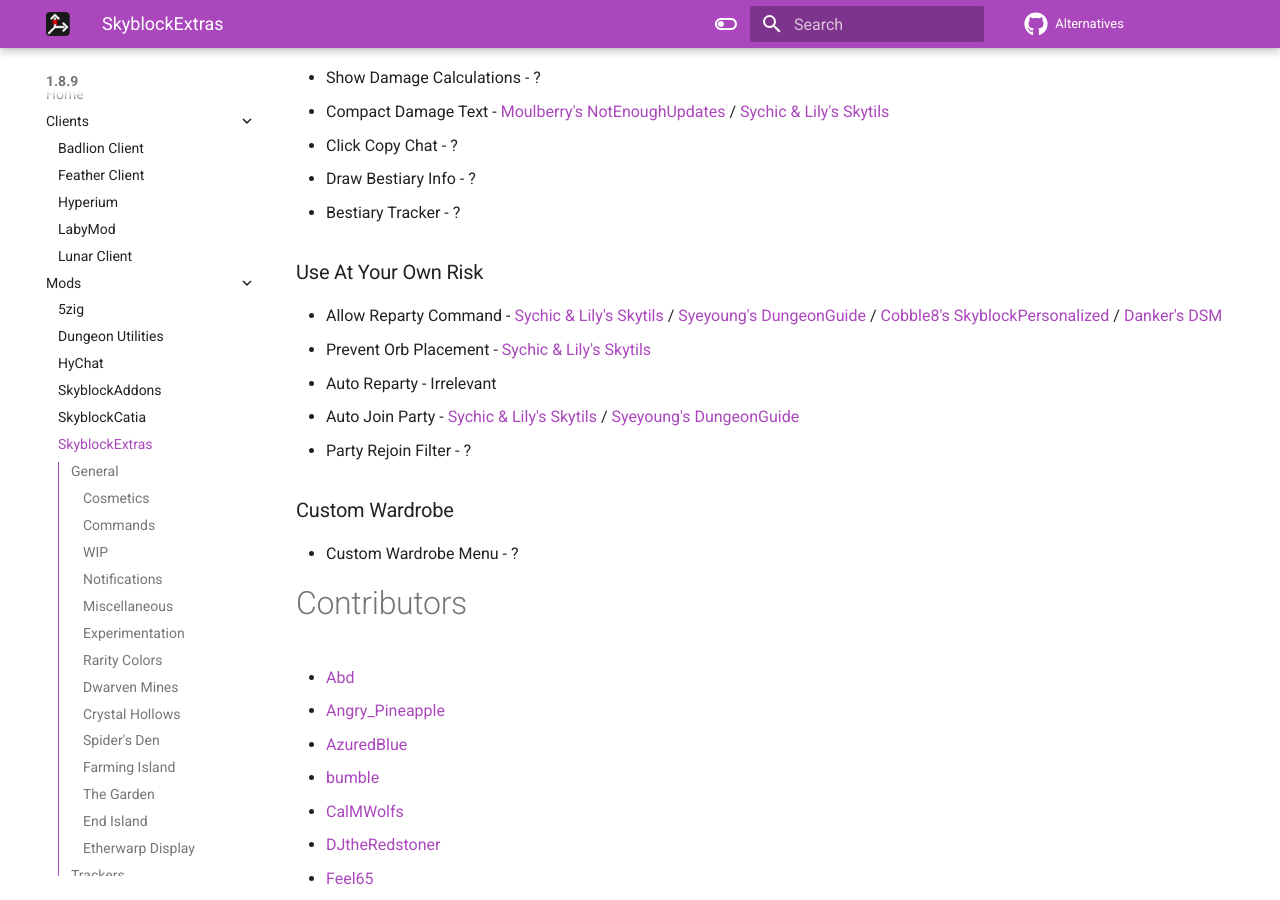
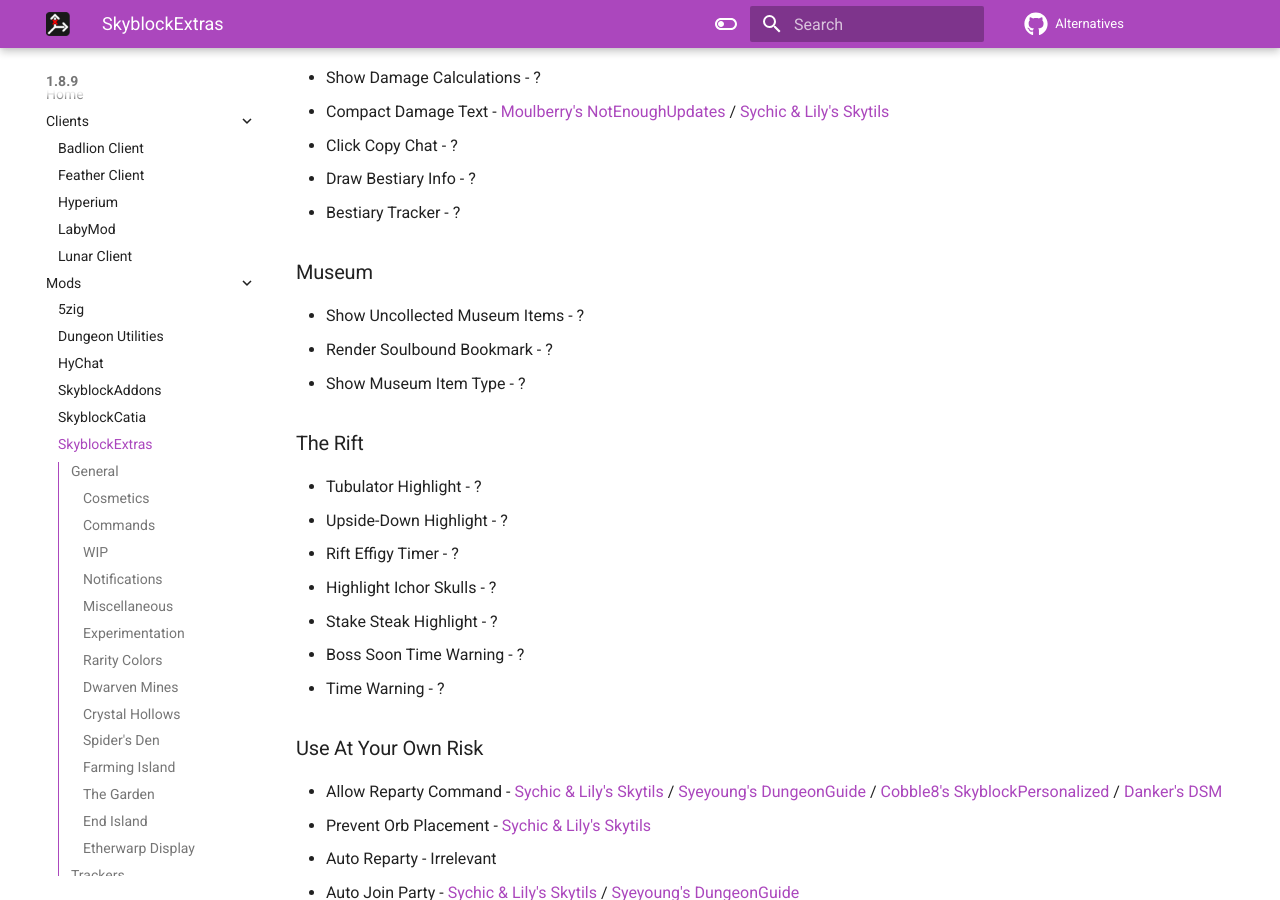
Before and after one commit to MicrocontrollersDev/Alternatives, an MkDocs documentation site: the page built from docs/1.8.9/skyblockextras.md, in a window 1280 px wide and 900 px high, scrolled down 12901 px. Built offline with MkDocs 1.6.1 and Material for MkDocs 9.7.7, drawn with Linux system fonts in a browser that asks for light colours; comment, search, counter and statistics services are not loaded.

Commit message:
add museum and rift sections

```diff
--- a/docs/1.8.9/skyblockextras.md
+++ b/docs/1.8.9/skyblockextras.md
@@ -433,6 +433,22 @@
 * Draw Bestiary Info - ?
 * Bestiary Tracker - ?
 
+### Museum
+
+* Show Uncollected Museum Items - ?
+* Render Soulbound Bookmark - ?
+* Show Museum Item Type - ?
+
+### The Rift
+
+* Tubulator Highlight - ?
+* Upside-Down Highlight - ?
+* Rift Effigy Timer - ?
+* Highlight Ichor Skulls - ?
+* Stake Steak Highlight - ?
+* Boss Soon Time Warning - ?
+* Time Warning - ?
+
 ### Use At Your Own Risk
 
 * Allow Reparty Command - [Sychic & Lily's Skytils](https://github.com/Skytils/SkytilsMod/releases/latest) / [Syeyoung's DungeonGuide](https://github.com/Dungeons-Guide/Skyblock-Dungeons-Guide/releases/latest) / [Cobble8's SkyblockPersonalized](https://github.com/Cobble8/SkyblockPersonalized/releases/latest) / [Danker's DSM](https://github.com/bowser0000/SkyblockMod/releases/latest)
```
